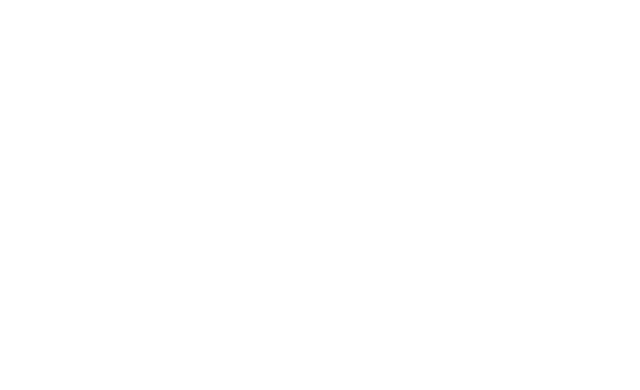
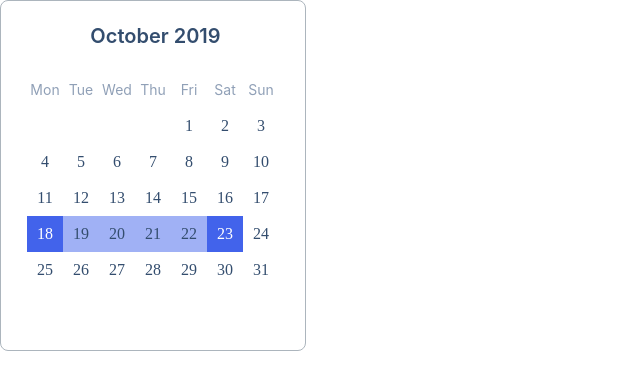
Before and after one commit to js-tasks-ru/htmlcss-20230411_gstratiyj, a website: page 05-lection3/03-calendar/index.html in a window 1280 px wide. Shown: the whole page, without its empty margins (0-640 px from the left). Drawn offline with Linux system fonts and the light colour scheme.

Commit message:
added solution for dz5-calendar

```diff
--- a/05-lection3/03-calendar/calendar.css
+++ b/05-lection3/03-calendar/calendar.css
@@ -0,0 +1,57 @@
+.calendar {
+    width: 304px;
+    border: 1px solid #ACB5BD;
+    border-radius: 8px;
+}
+
+.calendar__header {
+    font-family: 'Inter';
+    font-style: normal;
+    font-weight: 600;
+    font-size: 20px;
+    line-height: 24px;
+    color: #334D6E;
+    text-align: center;
+    margin: 0;
+    padding: 23px 83px 24px 88px;
+}
+
+.calendar__body {
+    padding: 0px 26px 26px 26px;
+    display: grid;
+    grid-template-columns: repeat(7, 1fr);
+    grid-template-rows: repeat(7, 1fr);
+    align-items: center;
+}
+
+.calendar__item {
+    display: flex;
+    justify-content: center;
+    align-items: center;
+    font-family: 'Source Sans Pro';
+    font-style: normal;
+    font-weight: 400;
+    font-size: 16px;
+    line-height: 20px;
+    color: #334D6E;
+    width: 36px;
+    height: 36px;
+}
+
+.calendar__item_active {
+    color: white;
+    background: #4263EB;
+}
+
+.calendar__item_chosen-active {
+    background: #A0B1F5;
+}
+
+.calendar__item_weekday {
+    font-family: 'Inter';
+    font-style: normal;
+    font-weight: 400;
+    font-size: 14px;
+    line-height: 20px;
+    color: #90A0B7;
+}
--- a/05-lection3/03-calendar/index.html
+++ b/05-lection3/03-calendar/index.html
@@ -2,11 +2,59 @@
 <!-- Страница с календарем -->
 <html lang="ru">
     <head>
+        <!-- by Gleb Stratiy -->
         <link rel="stylesheet" href="../../assets/css/main.css">
         <link rel="stylesheet" href="./calendar.css">
         <title>Calendar</title>
     </head>
     <body>
+        <div class="calendar">
+                <h1 class="calendar__header">October 2019</h1>
+                <div class="calendar__body">
+                    <span class="calendar__item calendar__item_weekday">Mon</span>
+                    <span class="calendar__item calendar__item_weekday">Tue</span>
+                    <span class="calendar__item calendar__item_weekday">Wed</span>
+                    <span class="calendar__item calendar__item_weekday">Thu</span>
+                    <span class="calendar__item calendar__item_weekday">Fri</span>
+                    <span class="calendar__item calendar__item_weekday">Sat</span>
+                    <span class="calendar__item calendar__item_weekday">Sun</span>
+                    <span class="calendar__item"></span>
+                    <span class="calendar__item"></span>
+                    <span class="calendar__item"></span>
+                    <span class="calendar__item"></span>
+                    <span class="calendar__item">1</span>
+                    <span class="calendar__item">2</span>
+                    <span class="calendar__item">3</span>
+                    <span class="calendar__item">4</span>
+                    <span class="calendar__item">5</span>
+                    <span class="calendar__item">6</span>
+                    <span class="calendar__item">7</span>
+                    <span class="calendar__item">8</span>
+                    <span class="calendar__item">9</span>
+                    <span class="calendar__item">10</span>
+                    <span class="calendar__item">11</span>
+                    <span class="calendar__item">12</span>
+                    <span class="calendar__item">13</span>
+                    <span class="calendar__item">14</span>
+                    <span class="calendar__item">15</span>
+                    <span class="calendar__item">16</span>
+                    <span class="calendar__item">17</span>
+                    <span class="calendar__item calendar__item_active">18</span>
+                    <span class="calendar__item calendar__item_chosen-active">19</span>
+                    <span class="calendar__item calendar__item_chosen-active">20</span>
+                    <span class="calendar__item calendar__item_chosen-active">21</span>
+                    <span class="calendar__item calendar__item_chosen-active">22</span>
+                    <span class="calendar__item calendar__item_active">23</span>
+                    <span class="calendar__item">24</span>
+                    <span class="calendar__item">25</span>
+                    <span class="calendar__item">26</span>
+                    <span class="calendar__item">27</span>
+                    <span class="calendar__item">28</span>
+                    <span class="calendar__item">29</span>
+                    <span class="calendar__item">30</span>
+                    <span class="calendar__item">31</span>
+                </div>
+        </div>
 
     </body>
 </html>
```
